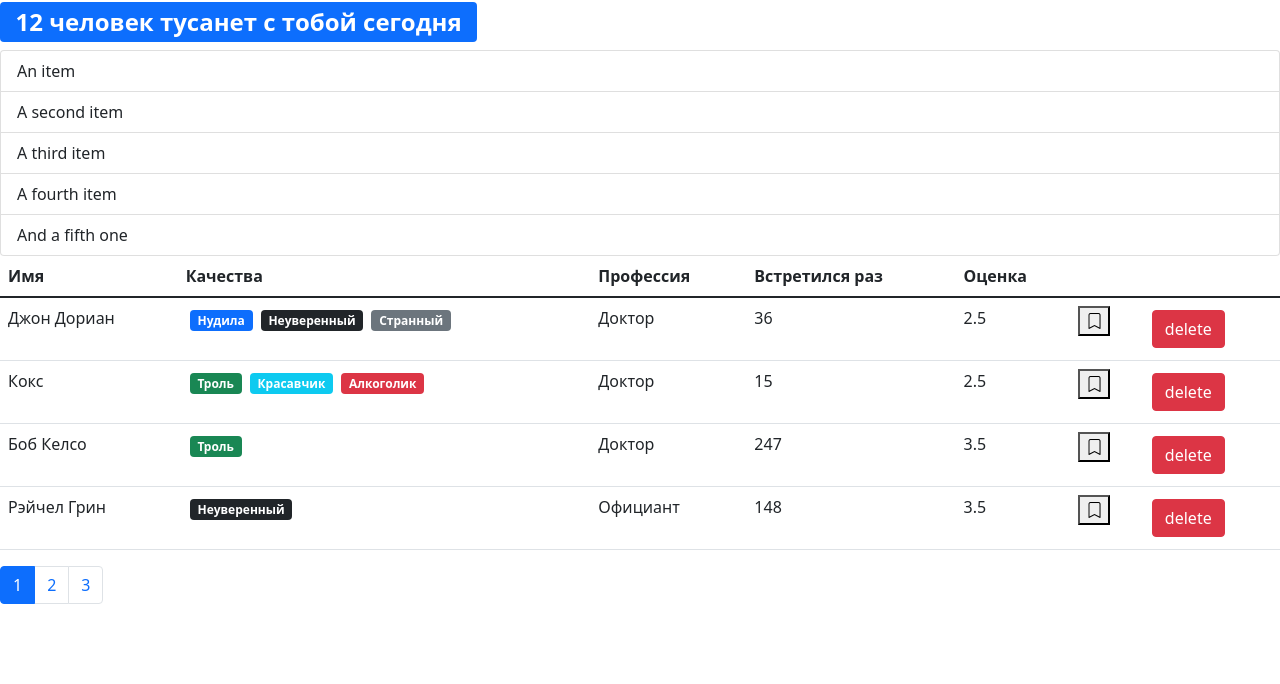
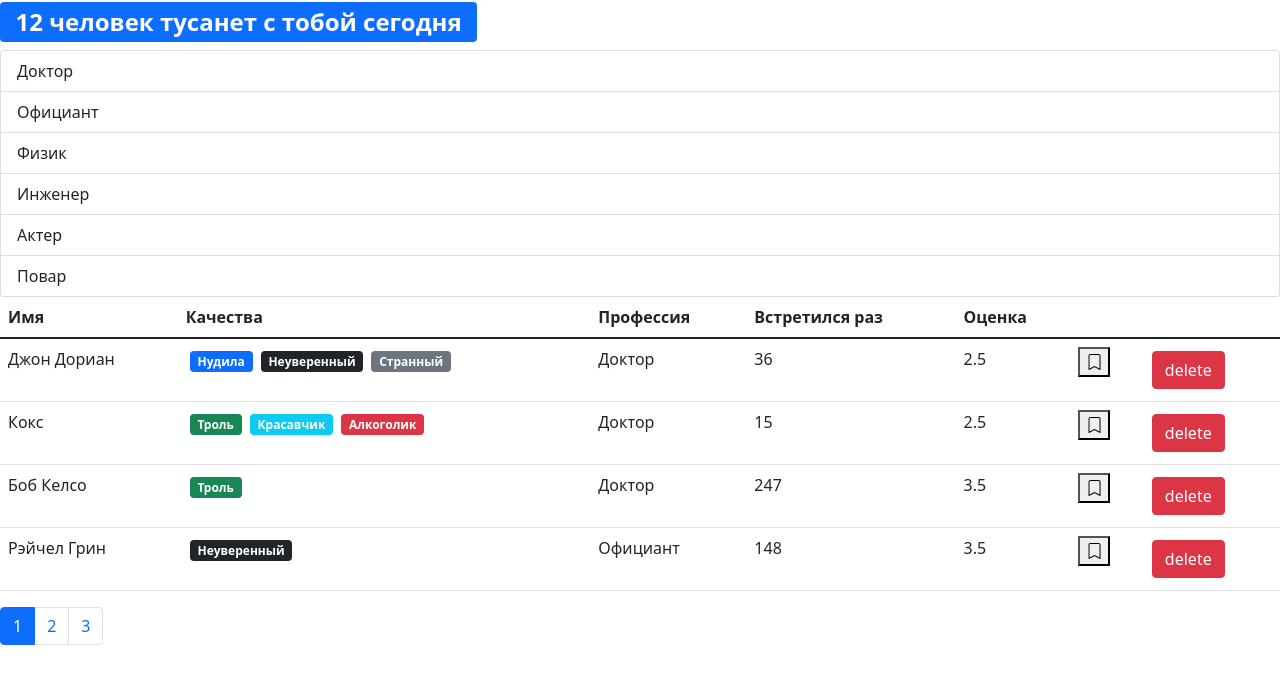
Before and after one commit to eximenz/dating-company, a Next.js app: page / in a window 1280 px wide. Shown: the top 684 px of the page. Built offline with nearby package versions, Linux system fonts and the light colour scheme.

Commit message:
added display of elements in the list

```diff
--- a/src/app/components/groupList.jsx
+++ b/src/app/components/groupList.jsx
@@ -1,11 +1,11 @@
-const GroupList = () => {
+const GroupList = ({ items, valueProperty, contentProperty }) => {
     return (
         <ul className="list-group">
-            <li className="list-group-item">An item</li>
-            <li className="list-group-item">A second item</li>
-            <li className="list-group-item">A third item</li>
-            <li className="list-group-item">A fourth item</li>
-            <li className="list-group-item">And a fifth one</li>
+            {Object.keys(items).map(item => (
+                <li key={items[item][valueProperty]} className="list-group-item">
+                    {items[item][contentProperty]}
+                </li>
+            ))}
         </ul>
     );
 };
--- a/src/app/components/users.jsx
+++ b/src/app/components/users.jsx
@@ -1,4 +1,4 @@
-import { useState } from 'react';
+import { useState, useEffect } from 'react';
 import Pagination from './pagination';
 import User from './user';
 import { paginate } from '../utils/paginate';
@@ -7,14 +7,17 @@ import api from '../api';
 
 const Users = ({ users, ...rest }) => {
     const [currentPage, setCurrentPage] = useState(1);
-    const [professions, setProfessions] = useState(api.professions.fetchAll());
+    const [professions, setProfessions] = useState();
     const count = users.length;
     const pageSize = 4;
+
+    useEffect(() => {
+        api.professions.fetchAll().then(data => setProfessions(data));
+    });
 
     const handleProfessionSelect = params => {
         console.log(params);
     };
-    console.log(professions);
 
     const handlePageChange = pageIndex => {
         setCurrentPage(pageIndex);
@@ -23,7 +26,14 @@ const Users = ({ users, ...rest }) => {
     const userCrop = paginate(users, currentPage, pageSize);
     return (
         <>
-            <GroupList items={professions} onItemSelect={handleProfessionSelect} />
+            {professions && (
+                <GroupList
+                    items={professions}
+                    onItemSelect={handleProfessionSelect}
+                    valueProperty="_id"
+                    contentProperty="name"
+                />
+            )}
             {count > 0 && (
                 <table className="table">
                     <thead>
```
